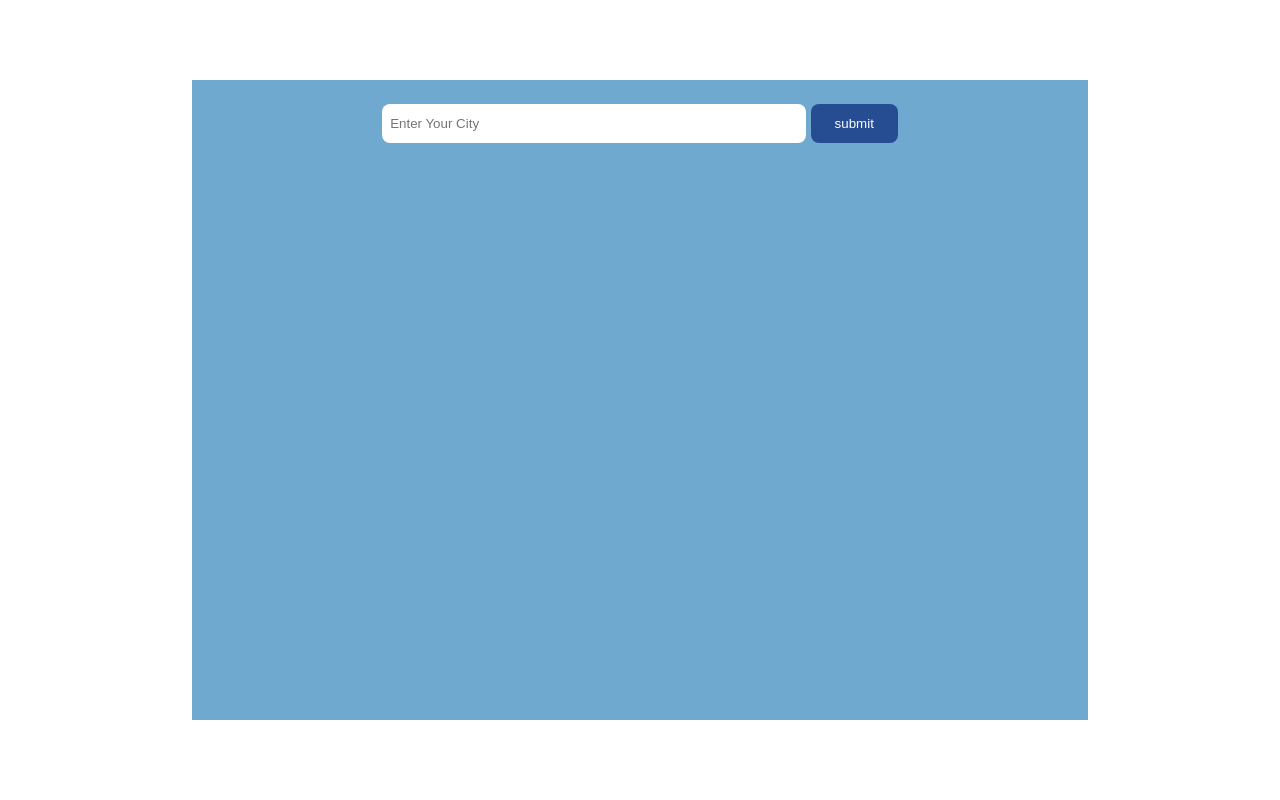
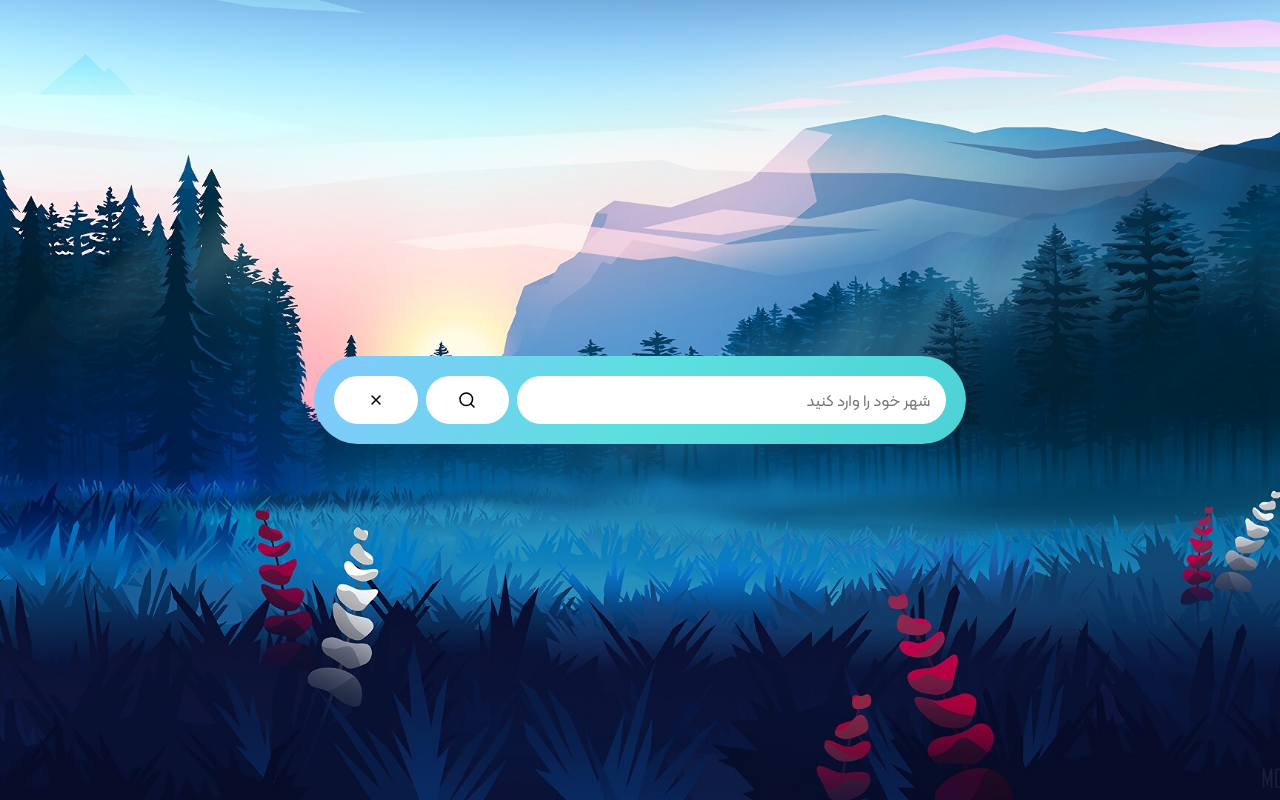
Before and after one commit to mohammadrezalotfii/Weather-app, a website: page index.html in a window 1280 px wide. Drawn offline with nearby package versions, Linux system fonts and the light colour scheme.

Commit message:
V 1.0.01

```diff
--- a/css/main.css
+++ b/css/main.css
@@ -1,45 +1,116 @@
-*{
+* {
   margin: 0;
   padding: 0;
   box-sizing: border-box;
+  font-family: Kalameh;
 }
 
-section.main{
-    width: 70%;
-    height: 80vh;
-    background-color: #70a9cf;
+@font-face {
+  font-family: Kalameh;
+  src: url(../font/Kalameh-Regular.ttf);
+}
+
+@font-face {
+  font-family: Kalameh-Bold;
+  src: url(../font/Kalameh-Bold.ttf);
+}
+
+section.root {
+  width: 100vw;
+  height: 100vh;
+  background: url(../img/1.jpg) center center/cover no-repeat;
+  position: relative;
+}
+
+.main {
+  transform: translate(-50%, -50%);
+  background-image: linear-gradient(
+    -60deg,
+    #4cd2d6,
+    #5cdfdf,
+    hsl(207, 100%, 76%)
+  );
   position: absolute;
-    transform: translate(-50% , -50%);
   top: 50%;
   left: 50%;
-    font-family: sans-serif;
-    padding: 24px;
-    text-align: center;
+  padding: 20px;
   display: flex;
   flex-direction: column;
-    justify-content: start;
-    gap: 48px;
+  align-items: center;
+  gap: 24px;
+  border-radius: 48px;
+  width: 652px;
 }
 
-
-input#cityInput{
-    background-color: white;
-    border: unset;
-    padding: 12px 8px;
-    border-radius: 8px;
-    width: 50%;
+.main > div {
+  width: 100%;
+  display: flex;
+  align-items: center;
+  justify-content: center;
+  flex-wrap: wrap;
+  gap: 8px;
 }
 
-input#cityInput:focus{
-    background-color: #d8d8d8;
-    outline: unset;
+.main > div > input {
+  flex-grow: 10;
+  border: none;
+  outline: none;
+  padding: 0px 16px;
+  height: 48px;
+  border-radius: 24px;
+  font-size: 16px;
 }
 
-input#submit{
-    background-color: rgb(38, 76, 146);
-    padding: 12px 24px;
-    border: unset;
-    border-radius: 8px;
-    color: white;
+.main > div > button {
+  flex-grow: 2;
+  border: none;
+  outline: none;
+  border-radius: 24px;
+  padding: 12px;
+  width: 48px;
+  height: 48px;
   cursor: pointer;
+  transition: all 100ms linear;
+  background-color: #fff;
 }
+
+.main > div > button:hover {
+  background-color: rgb(86, 114, 190);
+}
+
+.main > div > button#reset:hover {
+  background-color: rgb(190, 86, 86);
+}
+
+.main > div > button:hover > img {
+  filter: invert(100%);
+  transition: all 100ms linear;
+}
+
+.main > .display {
+  width: 100%;
+  font-family: Kalameh;
+  display: none;
+}
+
+.main > .display > .wrapper {
+  display: flex;
+  align-items: center;
+  justify-content: space-between;
+  flex-wrap: wrap;
+  flex-shrink: 1;
+  gap: 16px;
+}
+
+.main > .display > .wrapper * {
+  display: flex;
+  align-items: center;
+  justify-content: center;
+  flex-grow: 1;
+  padding: 0px 24px;
+  height: 44px;
+  line-height: 44px;
+  background-color: #ffffffcc;
+  backdrop-filter: blur(5px);
+  border-radius: 24px;
+}
--- a/index.html
+++ b/index.html
@@ -1,5 +1,5 @@
 <!DOCTYPE html>
-<html lang="en">
+<html lang="en" dir="rtl">
   <head>
     <meta charset="UTF-8" />
     <meta name="viewport" content="width=device-width, initial-scale=1.0" />
@@ -8,23 +8,27 @@
   </head>
   <body>
     <!-- start project -->
-    <section class="main">
-      <section>
-        <input type="text" id="cityInput" placeholder="Enter Your City" />
-        <input type="submit" value="submit" id="submit" />
-      </section>
-
-      <section class="display">
-        <section class="wrapper">
+    <section class="root">
+      <section class="main">
+        <div class="search">
+          <input type="text" id="cityInput" placeholder="شهر خود را وارد کنید" />
+          <button type="submit" id="submit">
+            <img src="./icon/Search.svg" alt="" />
+          </button>
+          <button type="reset" id="reset"><img src="./icon/Delete.svg" alt=""></button>
+        </div>
+        <div class="display">
+          <section class="wrapper">
             <h2 id="cityoutput"></h2>
             <p id="descOutput"></p>
             <p id="tempOutput"></p>
             <p id="windOutput"></p>
-        </section>
-    </section>
+          </section>
+        </div>
+      </section>
     </section>
 
-
+    <script src="./node_modules/jquery/dist/jquery.min.js"></script>
     <script src="./js/script.js"></script>
   </body>
 </html>
--- a/js/script.js
+++ b/js/script.js
@@ -24,14 +24,43 @@ function setInfo(data) {
   var description = data["weather"][0]["description"];
   var temp = data["main"]["temp"];
   var wind = data["wind"]["speed"];
-  cityoutput.innerHTML = `city: ${cityName}`;
-  descOutput.innerHTML = `desdescription: ${description}`;
-  tempOutput.innerHTML = `temp: ${convertToCel(temp)}°C`;
-  windOutput.innerHTML = `wind speed: ${wind} km/h`;
+  cityoutput.innerHTML = `${cityName}`;
+  descOutput.innerHTML = `${description}`;
+  tempOutput.innerHTML = `${convertToCel(temp)}°C`;
+  windOutput.innerHTML = `${wind} km/h`;
 }
-function keyPress(){
-    if(event.which === 13){
-        GetWeather();
-    }
+function keyPress() {
+  if (event.which === 13) {
+    GetWeather();
+  }
 }
 submit.addEventListener("click", GetWeather);
+
+$(document).ready(function () {
+  $("#submit").click(function () {
+    $("div.display").slideDown(500);
+  });
+  $("#reset").click(function () {
+    $("div.display").slideUp(300);
+    $("input#cityInput").val([""]);
+  });
+});
+
+$(window).resize(function () {
+  var width = $(window).width();
+  if (width < 720) {
+    $(".main").css({
+      width: "95%",
+    });
+    $("#cityInput").css({
+      width: "100%",
+    });
+  } else if (width > 720) {
+    $(".main").css({
+      width: "652px",
+    });
+    $("#cityInput").css({
+      width: "auto"
+    })
+  }
+});
--- a/package.json
+++ b/package.json
@@ -10,6 +10,7 @@
   "author": "",
   "license": "ISC",
   "dependencies": {
+    "jquery": "^3.7.1",
     "live-server": "^1.2.2"
   }
 }
```
Also changed, not shown: font/Kalameh-Bold.ttf (added), font/Kalameh-Regular.ttf (added), icon/Delete.svg (added), icon/Search.svg (added), img/1.jpg (added), 1 other file. Lines whose indentation alone changed are shown as unchanged.
